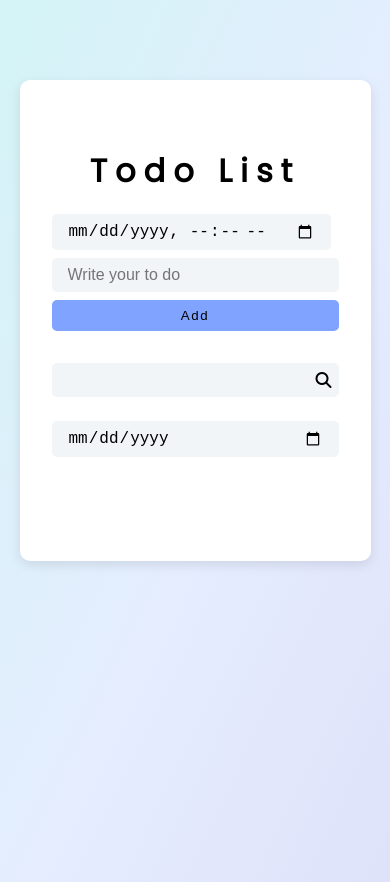
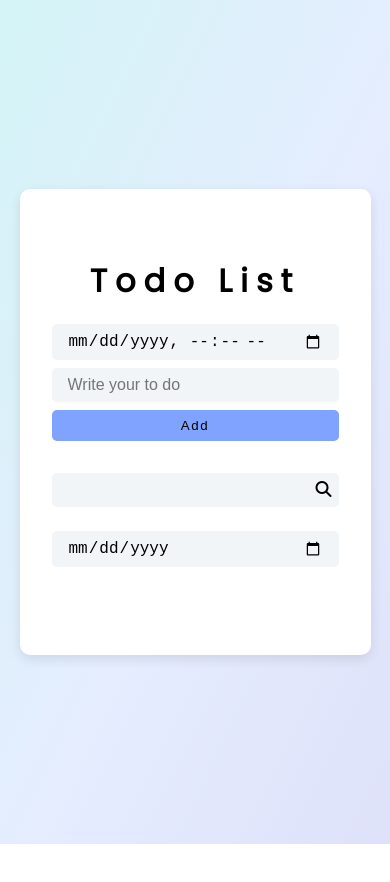
Before and after one commit to jinseosung/test-ringover, a plain HTML site: page index.html in a window 390 px wide. After the commit the page ends 844 px from the top, so only its background shows below. Drawn offline with Linux system fonts and the light colour scheme; no server answers.

Commit message:
update style.css

```diff
--- a/style.css
+++ b/style.css
@@ -37,11 +37,12 @@ body {
   height: 100vh;
   font-family: "Poppins", sans-serif;
   background: var(--linear-background);
+  display: flex;
+  justify-content: center;
+  align-items: center;
 }
 
 .todo {
-  margin: 0 auto;
-  margin-top: 5rem;
   width: 90vw;
   max-width: 45rem;
   padding: 2rem;
@@ -143,8 +144,18 @@ body {
   display: flex;
   flex-direction: column;
   gap: 1rem;
+  padding: 0.5rem 0.7rem;
   list-style: none;
-  margin-bottom: 2rem;
+  max-height: 45vh;
+  overflow-y: auto;
+}
+
+.todo__list::-webkit-scrollbar {
+  width: 8px;
+}
+
+.todo__list::-webkit-scrollbar-thumb {
+  background-color: var(--color-primary);
 }
 
 .todo__item {
@@ -280,6 +291,24 @@ body {
 
 .modal__input--date {
   text-align: center;
+  padding: 0.5rem;
+  border-radius: 5px;
+  border: none;
+  background-color: var(--color-gray);
+}
+
+@media screen and (max-width: 700px) {
+  .todo__item {
+    flex-direction: column;
+  }
+
+  .todo__date {
+    align-self: flex-start;
+  }
+
+  .todo__icons {
+    align-self: flex-end;
+  }
 }
 
 @media screen and (max-width: 571px) {
@@ -311,6 +340,12 @@ body {
   }
 }
 
+@media screen and (max-width: 431px) {
+  .todo__input--date {
+    margin-right: 0;
+  }
+}
+
 @media screen and (max-width: 412px) {
   .todo__input--task,
   .todo__btn {
```
